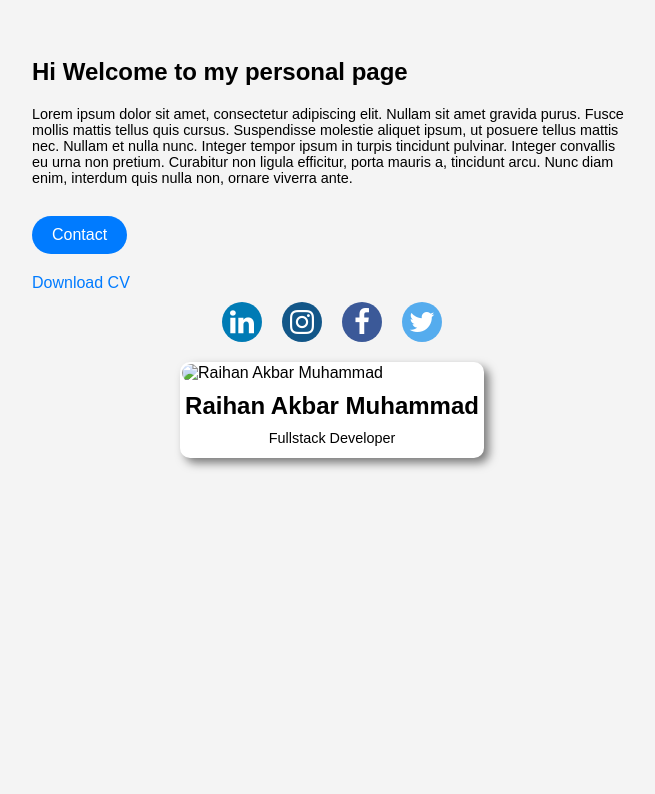
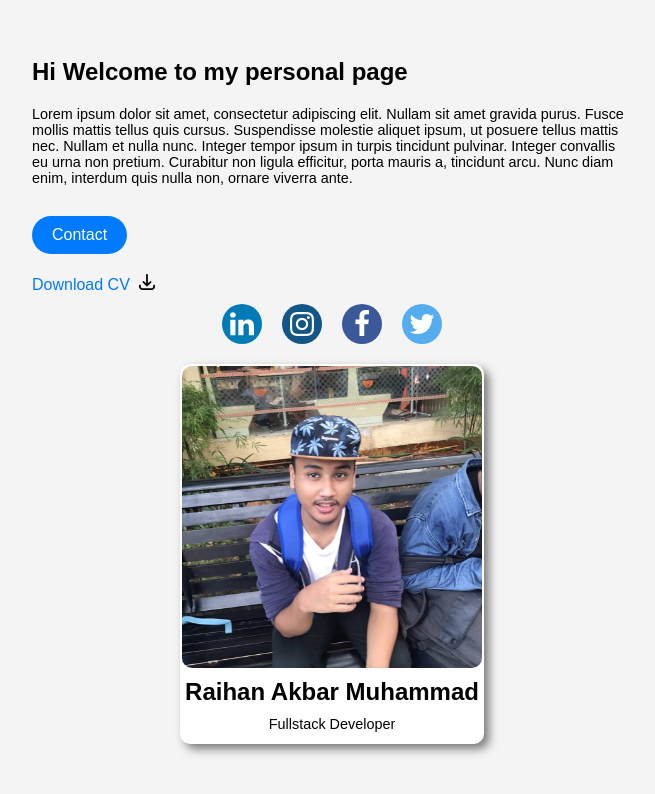
Before and after one commit to M1918IIBAR/personal-web-dumbways, a plain HTML site: page index.html in a window 1280 px wide. Shown: the whole page, without its empty margins (308-963 px from the left). Drawn offline with Linux system fonts and the light colour scheme.

Commit message:
added image assets

```diff
--- a/index.html
+++ b/index.html
@@ -116,7 +116,7 @@
         <p>Lorem ipsum dolor sit amet, consectetur adipiscing elit. Nullam sit amet gravida purus. Fusce mollis mattis tellus quis cursus. Suspendisse molestie aliquet ipsum, ut posuere tellus mattis nec. Nullam et nulla nunc. Integer tempor ipsum in turpis tincidunt pulvinar. Integer convallis eu urna non pretium. Curabitur non ligula efficitur, porta mauris a, tincidunt arcu. Nunc diam enim, interdum quis nulla non, ornare viverra ante.</p>
 
         <a href="#contact" class="button">Contact</a>
-        <a href="path/to/your/CV.pdf" download class="text-button">Download CV <img src="C:\Users\Raihan\Downloads\downloads.png" alt="" class="icon"></a>
+        <a href="path/to/your/CV.pdf" download class="text-button">Download CV <img src="assets\downloads.png" alt="" class="icon"></a>
     </div>
 
     <div class="social-buttons">
@@ -126,7 +126,7 @@
         <a href="https://x.com/Dynomite_BAR" class="fa fa-twitter"></a>
     </div>
     <div class="profile-container">
-        <img src="C:\Users\Raihan\Pictures\33577134_1237888216347464_6381478020602920960_n.jpg" alt="Raihan Akbar Muhammad">
+        <img src="assets\33577134_1237888216347464_6381478020602920960_n.jpg" alt="Raihan Akbar Muhammad">
         <h1>Raihan Akbar Muhammad</h1>
         <p>Fullstack Developer</p>
     </div>
```
Also changed, not shown: latihan day1.html (+1 -1 lines), assets/33577134_1237888216347464_6381478020602920960_n.jpg (added), assets/downloads.png (added).
